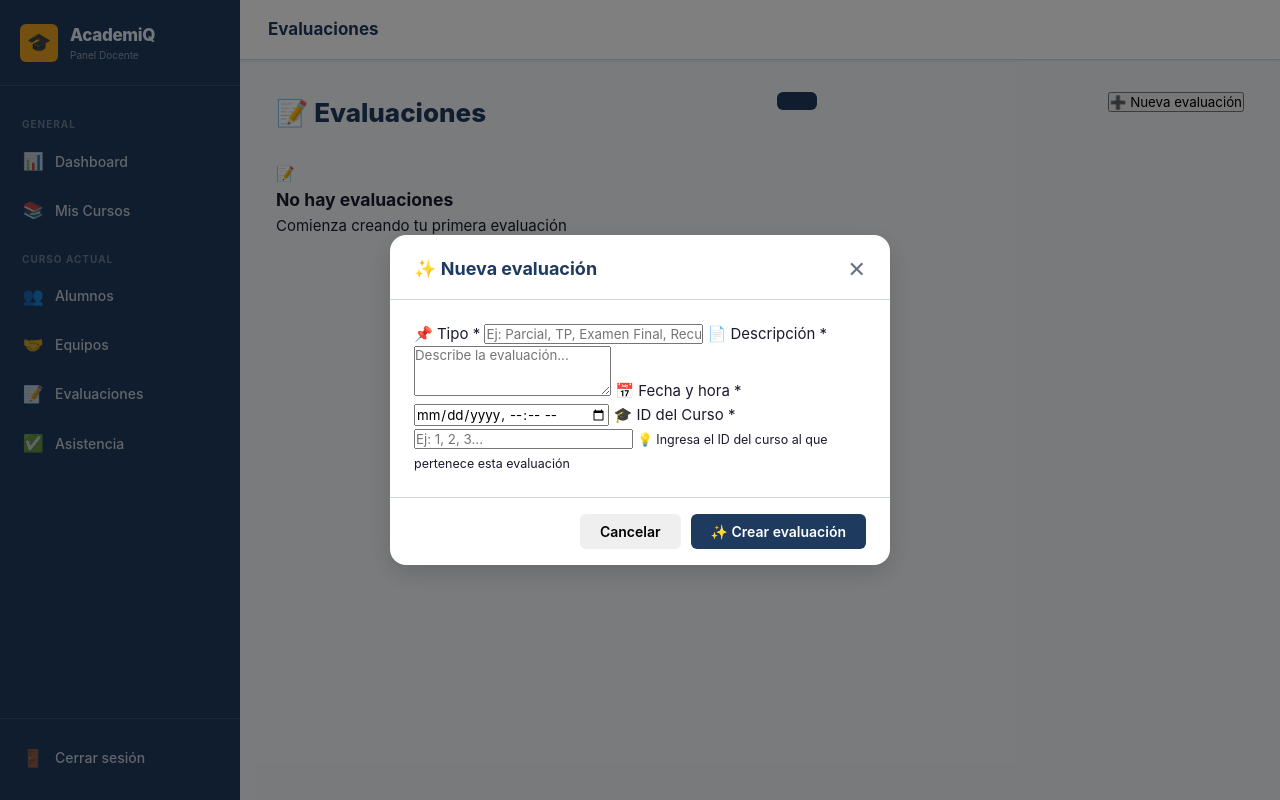
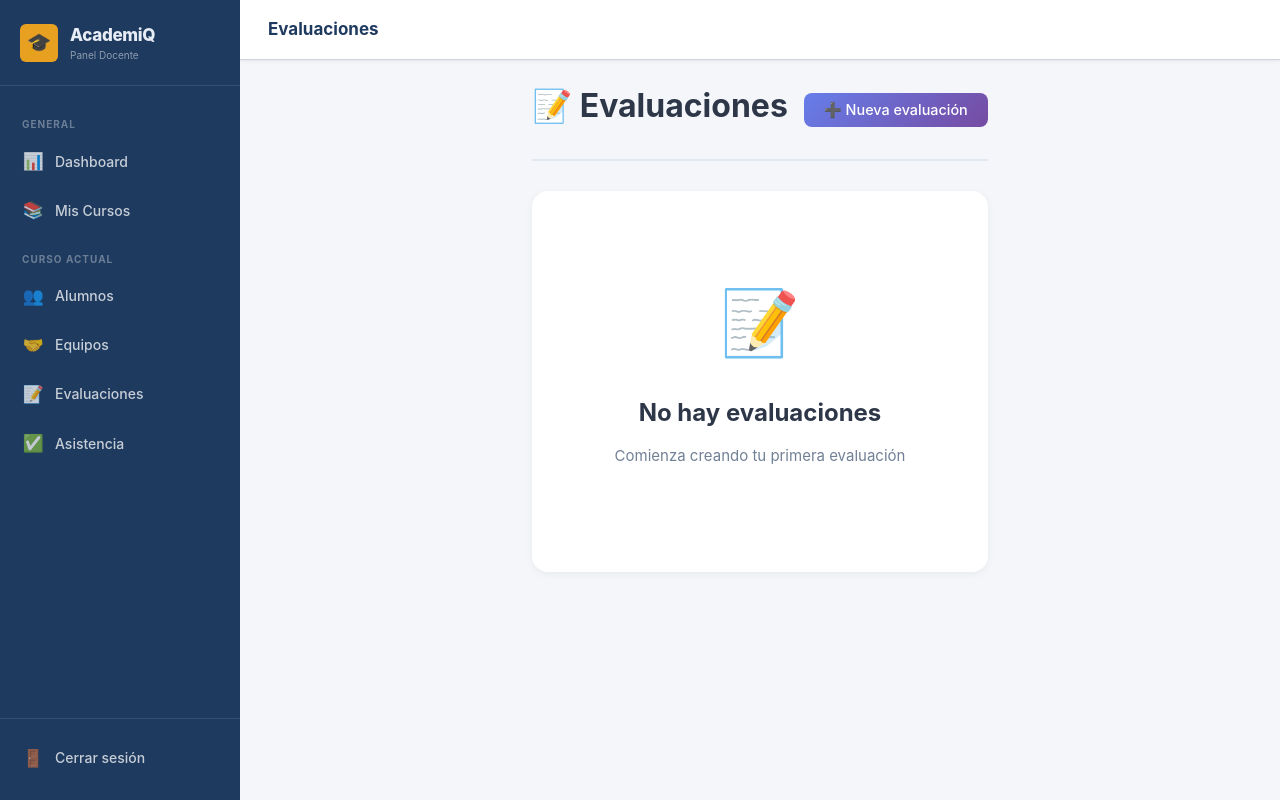
Before and after one commit to spereyra-spec2/Proyecto-Final-Integrador-IDS, a Flask app: page /evaluaciones/ in a window 1280 px wide. Run offline with Flask 3, Linux system fonts and the light colour scheme; data that the repository does not hold is empty.

Commit message:
refactor se arreglaron los problemas de compatibilidad entre el evaluaciones.css y el profesor-evaluaciones.html. Además se resolvió el problema de logica con el modal en evaluaciones.js

```diff
--- a/frontend/static/css/evaluaciones.css
+++ b/frontend/static/css/evaluaciones.css
@@ -1,6 +1,4 @@
-/* evaluacion.css - Estilos mejorados para la página de evaluaciones */
 
-/* Contenedor principal */
 .page-content {
   max-width: 1200px;
   margin: 0 auto;
--- a/frontend/static/js/evaluaciones.js
+++ b/frontend/static/js/evaluaciones.js
@@ -6,14 +6,16 @@
 function abrirModal() {
   const modal = document.getElementById('modal-eval');
   if (modal) {
-    modal.classList.remove('hidden');
+    modal.classList.add('show');
+    document.body.style.overflow = 'hidden';
   }
 }
 
 function cerrarModal() {
   const modal = document.getElementById('modal-eval');
   if (modal) {
-    modal.classList.add('hidden');
+    modal.classList.remove('show');
+    document.body.style.overflow = '';
   }
 }
 
--- a/frontend/templates/base_profesores.html
+++ b/frontend/templates/base_profesores.html
@@ -45,7 +45,7 @@
       <div>
         <h1 class="page-title">{% block menu_titulo %}{% endblock %}</h1>
       </div>
-        <button class="btn btn-primary" id="btn-generate-qr">{% block menu_accion_btn %}{% endblock %}</button>
+        {% block menu_accion_btn %}{% endblock %}
     </div>
 
     {% block content %}{% endblock %}
--- a/frontend/templates/profesor-evaluaciones.html
+++ b/frontend/templates/profesor-evaluaciones.html
@@ -3,7 +3,7 @@
 {% block title %}Evaluaciones — AcademiQ{% endblock %}
 
 {% block extra_css %}
-  <link rel="stylesheet" href="{{ url_for('static', filename='css/evaluacion.css') }}" />
+  <link rel="stylesheet" href="{{ url_for('static', filename='css/evaluaciones.css') }}" />
 {% endblock %}
 
 {% block topbar_titulo %}Evaluaciones{% endblock %}
@@ -11,9 +11,8 @@
 {% block menu_titulo %}📝 Evaluaciones{% endblock %}
 
 {% block menu_accion_btn %}
-<button class="modal-open" onclick="abrirModal()">➕ Nueva evaluación</button>
+<button class="btn btn-primary" onclick="abrirModal()">➕ Nueva evaluación</button>
 {% endblock %}
-
 {% block content %}
 
 <!-- Lista de evaluaciones -->
@@ -29,7 +28,6 @@
             </div>
           </div>
           <div class="eval-card-body">
-            <p><strong>🔢 ID:</strong> {{ eval.idEvaluacion }}</p>
             <div class="eval-descripcion">
               <strong>📄 Descripción:</strong>
               <p>{{ eval.descripcion if eval.descripcion else 'Sin descripción' }}</p>
```
